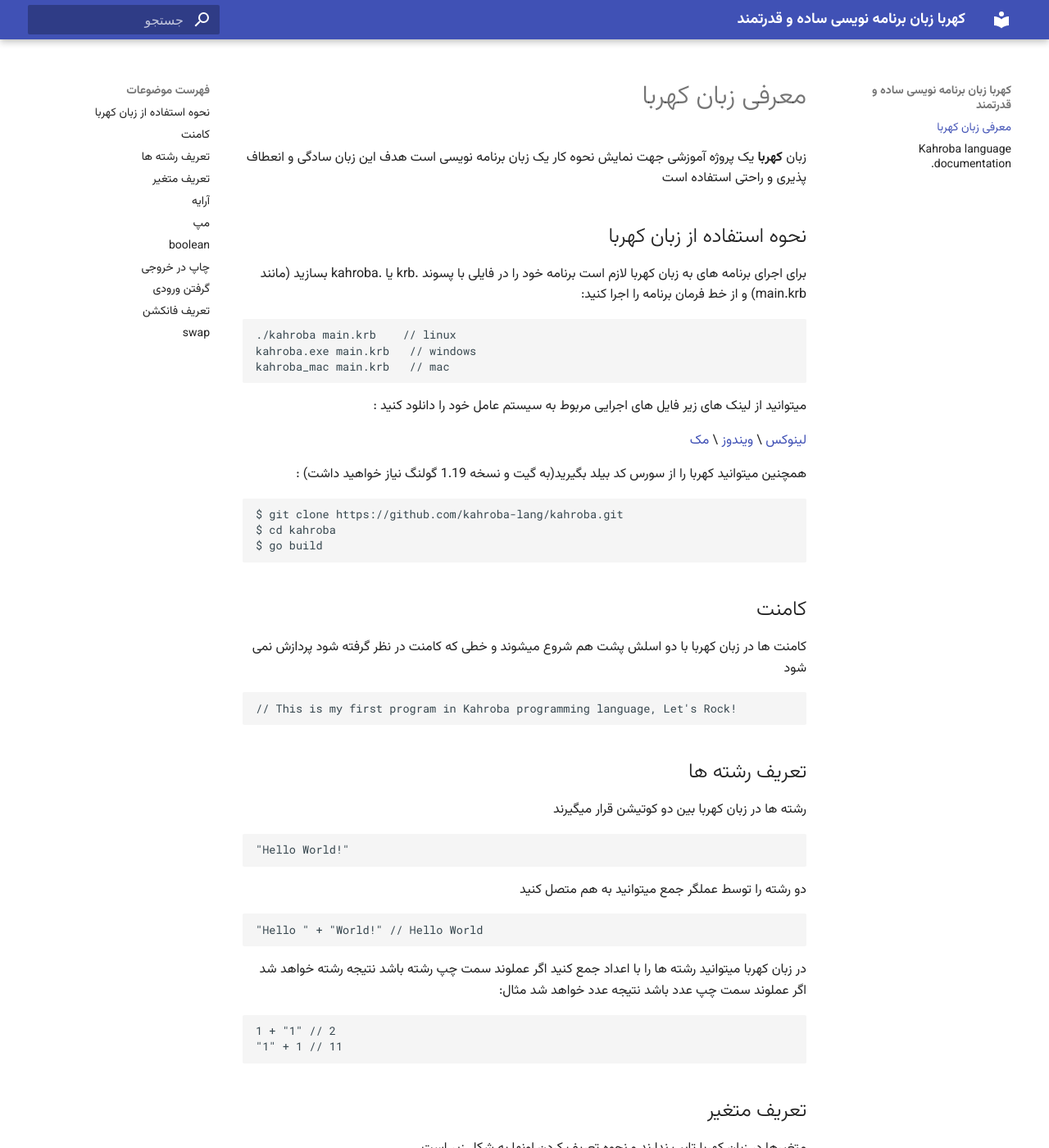
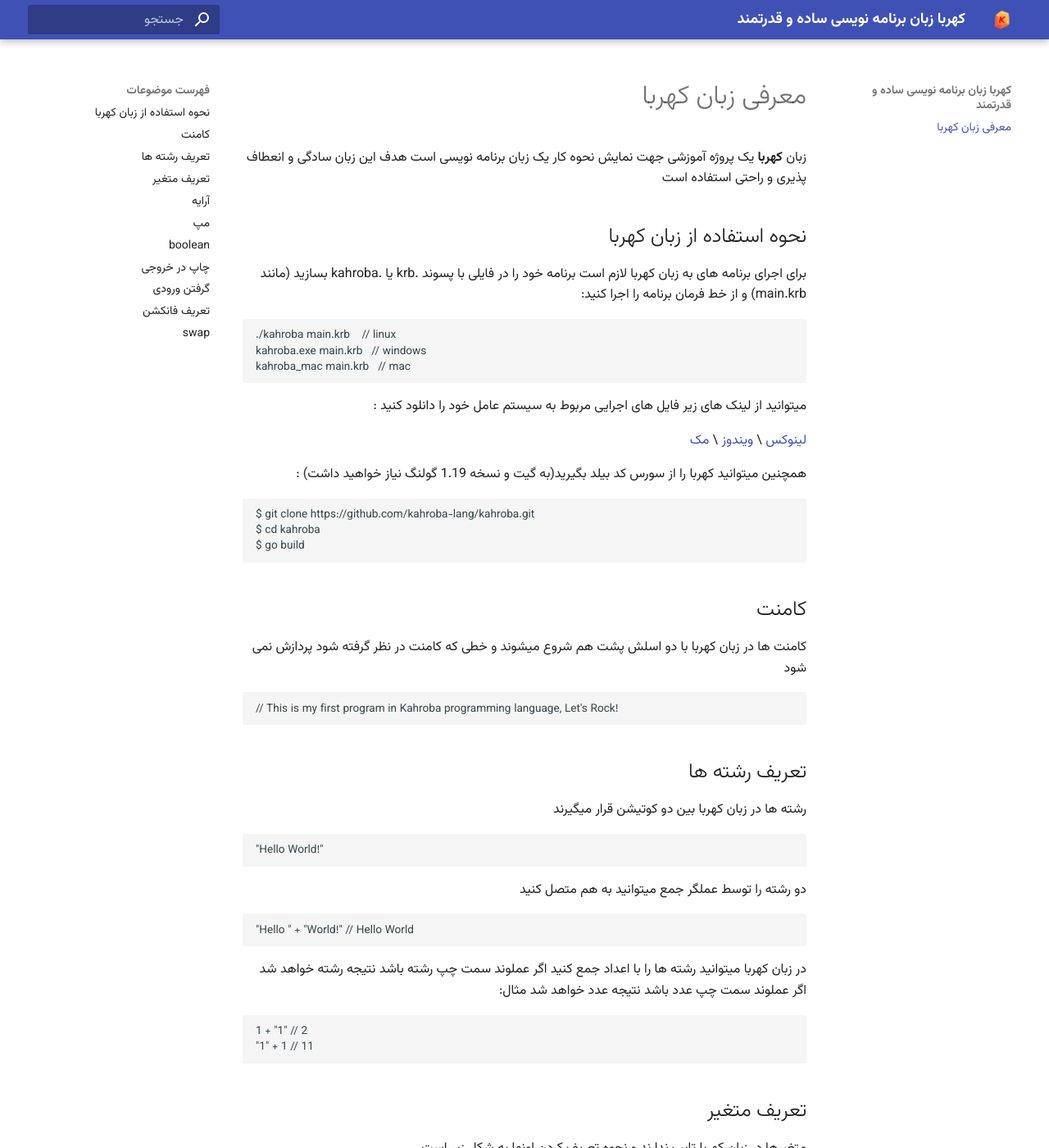
Before and after one commit to kahroba-lang/docs, an MkDocs documentation site: the page built from docs/index.md, in a window 1280 px wide and 1400 px high. Shown: the whole window at 82% size. Built offline with MkDocs 1.6.1 and Material for MkDocs 9.7.7, drawn with Linux system fonts in a browser that asks for light colours.

Commit message:
chore: updated header, logo

```diff
--- a/docs/stylesheets/extra.css
+++ b/docs/stylesheets/extra.css
@@ -11,6 +11,7 @@
 
 :root,
 body,
-html {
+html,
+* {
   font-family: "Vazirmatn" !important;
 }
--- a/mkdocs.yml
+++ b/mkdocs.yml
@@ -3,6 +3,10 @@
   name: material
   direction: rtl
   language: fa
+  logo: assets/images/logo.png
+
+  features:
+    - header.autohide
 
 extra_css:
   - stylesheets/extra.css
```
Also changed, not shown: docs/assets/images/logo.png (added), readme.md (renamed from docs/readme.md).
